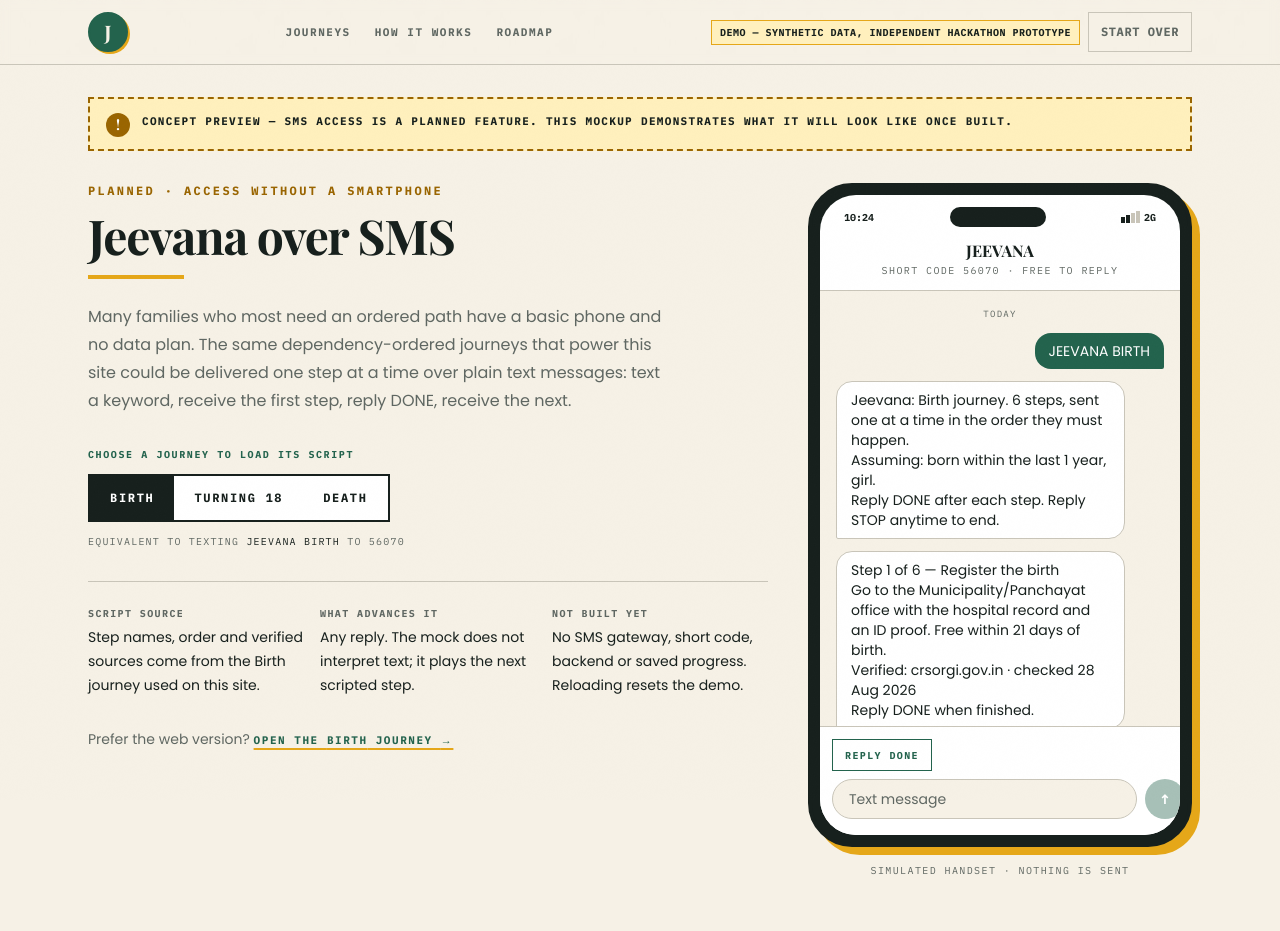
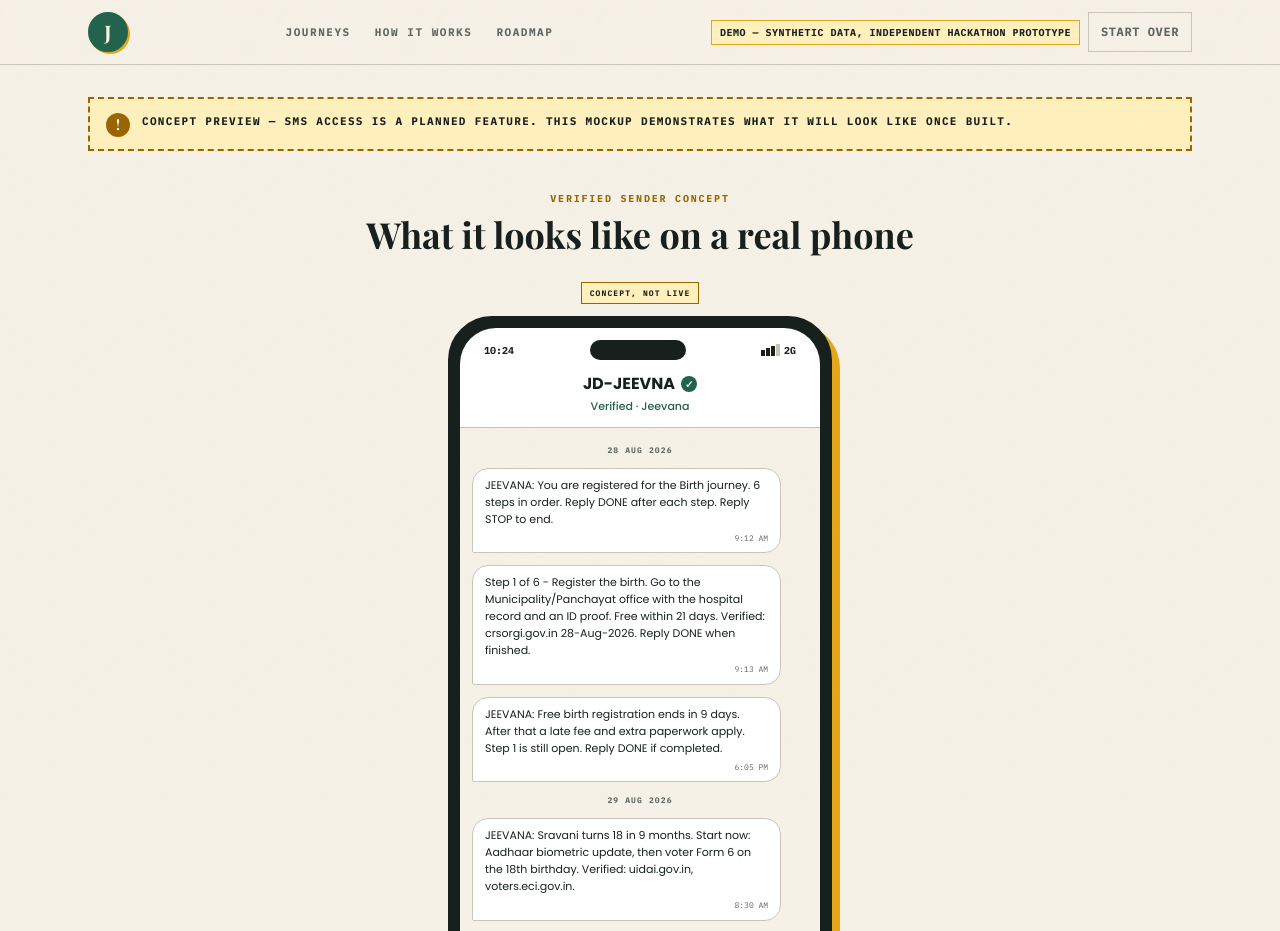
Before and after one commit to Kingmaker080598/Jeevana, a Next.js app: page /sms-demo in a window 1280 px wide. Shown: the top 931 px of the page. Built offline with nearby package versions, Linux system fonts and the light colour scheme; a web font is replaced by a local one.

Commit message:
feat: add verified sender SMS concept

```diff
--- a/app/globals.css
+++ b/app/globals.css
@@ -115,6 +115,21 @@
   }
 }
 
+@keyframes sms-message-in {
+  from {
+    opacity: 0;
+    transform: translateY(8px);
+  }
+  to {
+    opacity: 1;
+    transform: translateY(0);
+  }
+}
+
+.sms-message-in {
+  animation: sms-message-in 0.45s ease-out both;
+}
+
 .rise-in {
   opacity: 0;
   animation: rise-in 0.7s cubic-bezier(0.22, 1, 0.36, 1) forwards;
@@ -149,4 +164,8 @@
     transform: none;
     stroke-dashoffset: 0;
   }
+
+  .sms-message-in {
+    animation: none;
+  }
 }
--- a/app/sms-demo/page.tsx
+++ b/app/sms-demo/page.tsx
@@ -1,5 +1,6 @@
 import type { Metadata } from "next";
 import { SmsDemo } from "@/components/SmsDemo";
+import { VerifiedSmsMock } from "@/components/VerifiedSmsMock";
 import { loadJourneys } from "@/lib/journey/loadJourneys";
 
 export const metadata: Metadata = {
@@ -9,5 +10,5 @@
 };
 
 export default function SmsDemoPage() {
-  return <SmsDemo journeys={loadJourneys()} />;
+  return <SmsDemo journeys={loadJourneys()} verifiedPreview={<VerifiedSmsMock />} />;
 }
--- a/components/SmsDemo.tsx
+++ b/components/SmsDemo.tsx
@@ -1,7 +1,7 @@
 "use client";
 
 import Link from "next/link";
-import { useCallback, useEffect, useMemo, useRef, useState, type FormEvent } from "react";
+import { useCallback, useEffect, useMemo, useRef, useState, type FormEvent, type ReactNode } from "react";
 import type { Journey, Step } from "@/lib/journey/types";
 
 /**
@@ -189,9 +189,10 @@
 
 interface SmsDemoProps {
   journeys: readonly Journey[];
+  verifiedPreview?: ReactNode;
 }
 
-export function SmsDemo({ journeys }: Readonly<SmsDemoProps>) {
+export function SmsDemo({ journeys, verifiedPreview }: Readonly<SmsDemoProps>) {
   const [activeId, setActiveId] = useState<ScriptJourneyId>("birth");
   const [messages, setMessages] = useState<Message[]>([]);
   const [completedSteps, setCompletedSteps] = useState(0);
@@ -306,6 +307,16 @@
           {CONCEPT_NOTICE}
         </p>
       </div>
+
+      {verifiedPreview ? (
+        <section className="mt-10 border-b border-[var(--line)] pb-12" aria-labelledby="real-phone-heading">
+          <div className="mx-auto max-w-2xl text-center">
+            <p className="font-mono text-[10px] font-bold uppercase tracking-[0.18em] text-[var(--marigold-dark)]">Verified sender concept</p>
+            <h2 id="real-phone-heading" className="mt-2 font-serif text-3xl font-bold sm:text-4xl">What it looks like on a real phone</h2>
+          </div>
+          <div className="mx-auto mt-7 max-w-sm">{verifiedPreview}</div>
+        </section>
+      ) : null}
 
       <div className="mt-8 grid gap-10 lg:grid-cols-[minmax(0,1fr)_minmax(0,24rem)] lg:items-start">
         {/* ——— Left: explanation and journey selector ——— */}
--- /dev/null
+++ b/components/VerifiedSmsMock.tsx
@@ -0,0 +1,61 @@
+interface VerifiedSmsMockProps {
+  compact?: boolean;
+}
+
+const MESSAGES: ReadonlyArray<{ date?: string; time: string; text: string }> = [
+  {
+    date: "28 Aug 2026",
+    time: "9:12 AM",
+    text: "JEEVANA: You are registered for the Birth journey. 6 steps in order. Reply DONE after each step. Reply STOP to end.",
+  },
+  {
+    time: "9:13 AM",
+    text: "Step 1 of 6 - Register the birth. Go to the Municipality/Panchayat office with the hospital record and an ID proof. Free within 21 days. Verified: crsorgi.gov.in 28-Aug-2026. Reply DONE when finished.",
+  },
+  {
+    time: "6:05 PM",
+    text: "JEEVANA: Free birth registration ends in 9 days. After that a late fee and extra paperwork apply. Step 1 is still open. Reply DONE if completed.",
+  },
+  {
+    date: "29 Aug 2026",
+    time: "8:30 AM",
+    text: "JEEVANA: Sravani turns 18 in 9 months. Start now: Aadhaar biometric update, then voter Form 6 on the 18th birthday. Verified: uidai.gov.in, voters.eci.gov.in.",
+  },
+];
+
+export function VerifiedSmsMock({ compact = false }: Readonly<VerifiedSmsMockProps>) {
+  return (
+    <figure className="w-full">
+      <div className="mb-3 flex justify-center">
+        <span className="border border-[var(--marigold-dark)] bg-[var(--marigold-soft)] px-2 py-1 font-mono text-[8px] font-bold uppercase tracking-[0.14em] text-[var(--ink)]">Concept, not live</span>
+      </div>
+      <div className="rounded-[2.75rem] border-4 border-[var(--ink)] bg-[var(--ink)] p-2 shadow-[8px_8px_0_var(--marigold)]">
+        <div className={`flex flex-col overflow-hidden rounded-[2.25rem] bg-white ${compact ? "h-[36rem]" : "h-[43rem]"}`}>
+          <div className="flex items-center justify-between px-6 pb-1 pt-3 font-mono text-[10px] font-bold text-[var(--ink)]">
+            <span>10:24</span>
+            <span aria-hidden="true" className="h-5 w-24 rounded-full bg-[var(--ink)]" />
+            <span className="flex items-center gap-1" aria-label="Signal: 2G, no Wi-Fi">
+              <span aria-hidden="true" className="flex items-end gap-px"><span className="h-1.5 w-1 bg-[var(--ink)]" /><span className="h-2 w-1 bg-[var(--ink)]" /><span className="h-2.5 w-1 bg-[var(--ink)]" /><span className="h-3 w-1 bg-[var(--line)]" /></span><span>2G</span>
+            </span>
+          </div>
+          <div className="border-b border-[var(--line)] px-5 pb-3 pt-2 text-center">
+            <div className="flex items-center justify-center gap-1.5"><h3 className="font-sans text-base font-bold text-[var(--ink)]">JD-JEEVNA</h3><span aria-label="Verified sender" className="flex h-4 w-4 items-center justify-center rounded-full bg-[var(--leaf)] text-[10px] font-bold text-white">✓</span></div>
+            <p className="mt-0.5 text-[11px] font-medium text-[var(--leaf)]">Verified · Jeevana</p>
+          </div>
+          <div role="log" aria-label="Verified sender message thread" className="flex-1 space-y-3 overflow-y-auto bg-[var(--paper)] px-3 py-4">
+            {MESSAGES.map((message, index) => (
+              <div key={`${message.time}-${index}`}>
+                {message.date ? <p className="mb-3 text-center font-mono text-[8px] font-bold uppercase tracking-[0.14em] text-[var(--muted)]">{message.date}</p> : null}
+                <div className="sms-message-in flex justify-start" style={{ animationDelay: `${index * 90}ms` }}><div className="max-w-[92%] rounded-2xl rounded-bl-sm border border-[var(--line)] bg-white px-3 py-2 text-[11px] leading-[1.55] text-[var(--ink)]"><p>{message.text}</p><time className="mt-1 block text-right font-mono text-[8px] text-[var(--muted)]">{message.time}</time></div></div>
+              </div>
+            ))}
+            <div className="sms-message-in flex justify-end" style={{ animationDelay: "360ms" }}><div className="max-w-[70%] rounded-2xl rounded-br-sm bg-[var(--leaf)] px-3.5 py-2 text-sm text-white"><p>DONE</p><time className="mt-1 block text-right font-mono text-[8px] text-white/80">8:42 AM</time></div></div>
+            <div className="sms-message-in flex justify-start" style={{ animationDelay: "450ms" }}><div className="max-w-[92%] rounded-2xl rounded-bl-sm border border-[var(--line)] bg-white px-3 py-2 text-[11px] leading-[1.55] text-[var(--ink)]"><p>Step 1 marked done. Step 2 of 6 - Download the birth certificate…</p><time className="mt-1 block text-right font-mono text-[8px] text-[var(--muted)]">8:42 AM</time></div></div>
+          </div>
+          <div className="border-t border-[var(--line)] bg-white px-4 py-3"><div className="flex min-h-9 items-center rounded-full border border-[var(--line)] bg-[var(--paper)] px-4 text-xs text-[var(--muted)]">Text message</div></div>
+        </div>
+      </div>
+      <figcaption className="mt-4 text-center font-mono text-[9px] uppercase leading-4 tracking-[0.1em] text-[var(--muted)]">Sender ID shown for illustration. Real headers need TRAI DLT registration, which is planned.</figcaption>
+    </figure>
+  );
+}
```
Also changed, not shown: 1 other file (tests, documents, lock files or other folders).
